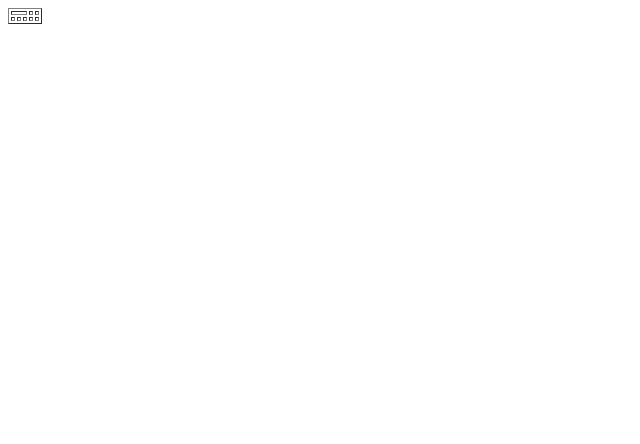
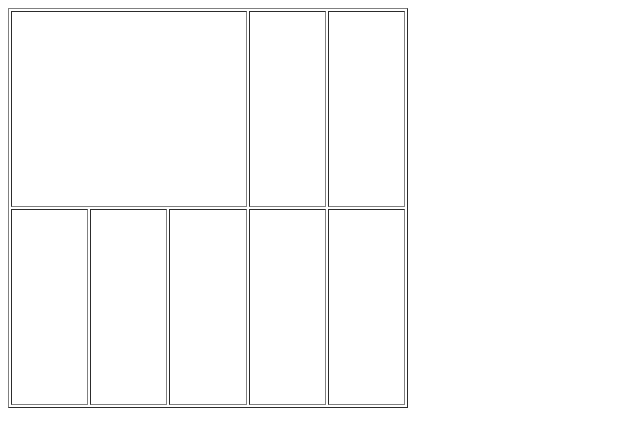
Before and after one commit to ALARMich/ALARMich.github.io-, a plain HTML site: page index.html in a window 1280 px wide. Shown: the whole page, without its empty margins (0-640 px from the left). Drawn offline with Linux system fonts and the light colour scheme.

Commit message:
size of table

```diff
--- a/index.html
+++ b/index.html
@@ -4,7 +4,7 @@
         <title>Table</title>
     </head>
         <body>
-            <table border="1">
+            <table width="400" height="400" border="1">
                 <tr>
                     <th colspan="3"></th>
                     <th></th>
@@ -18,6 +18,7 @@
                     <td></td>
                 </tr>
 
+
             </table>
         </body>
 
```
